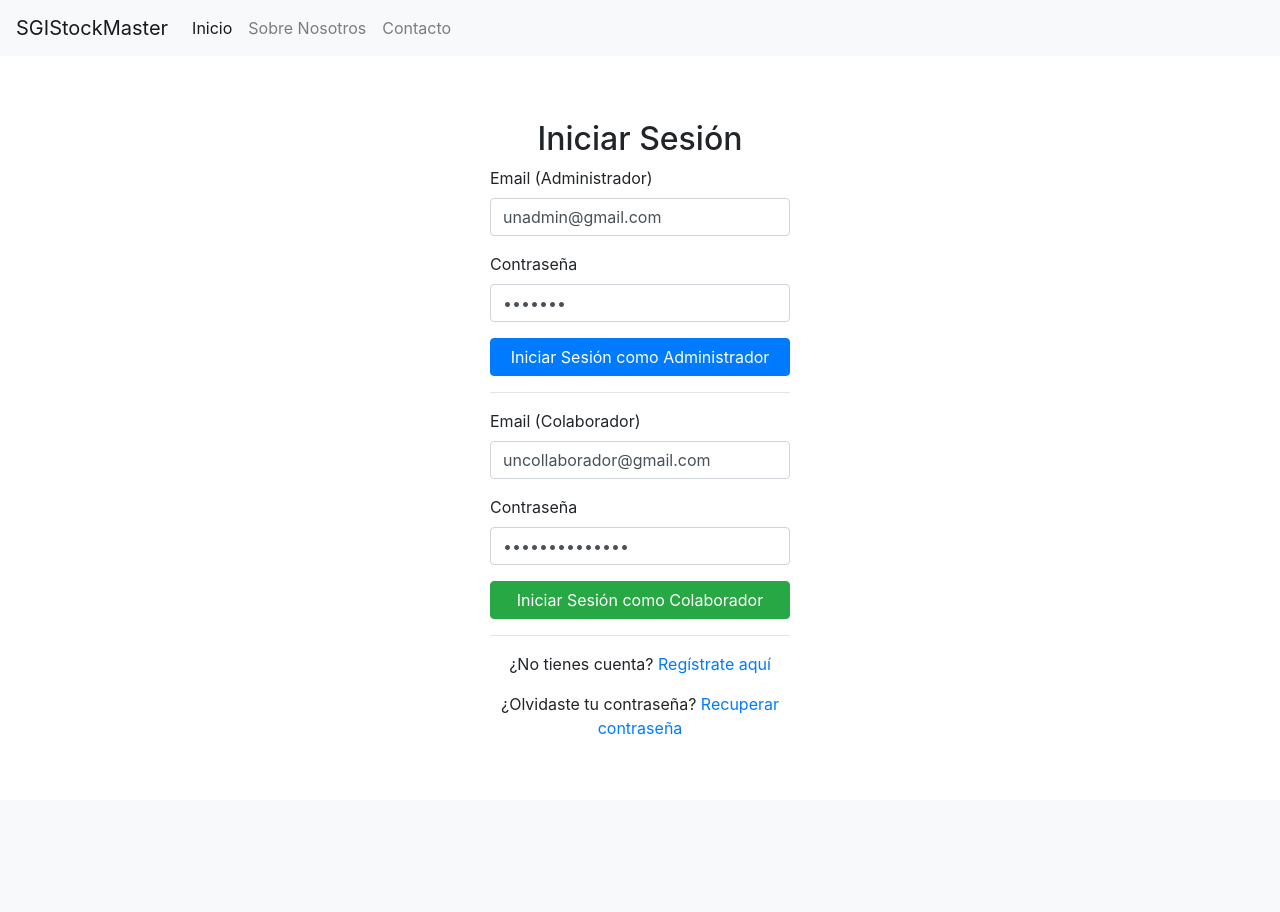
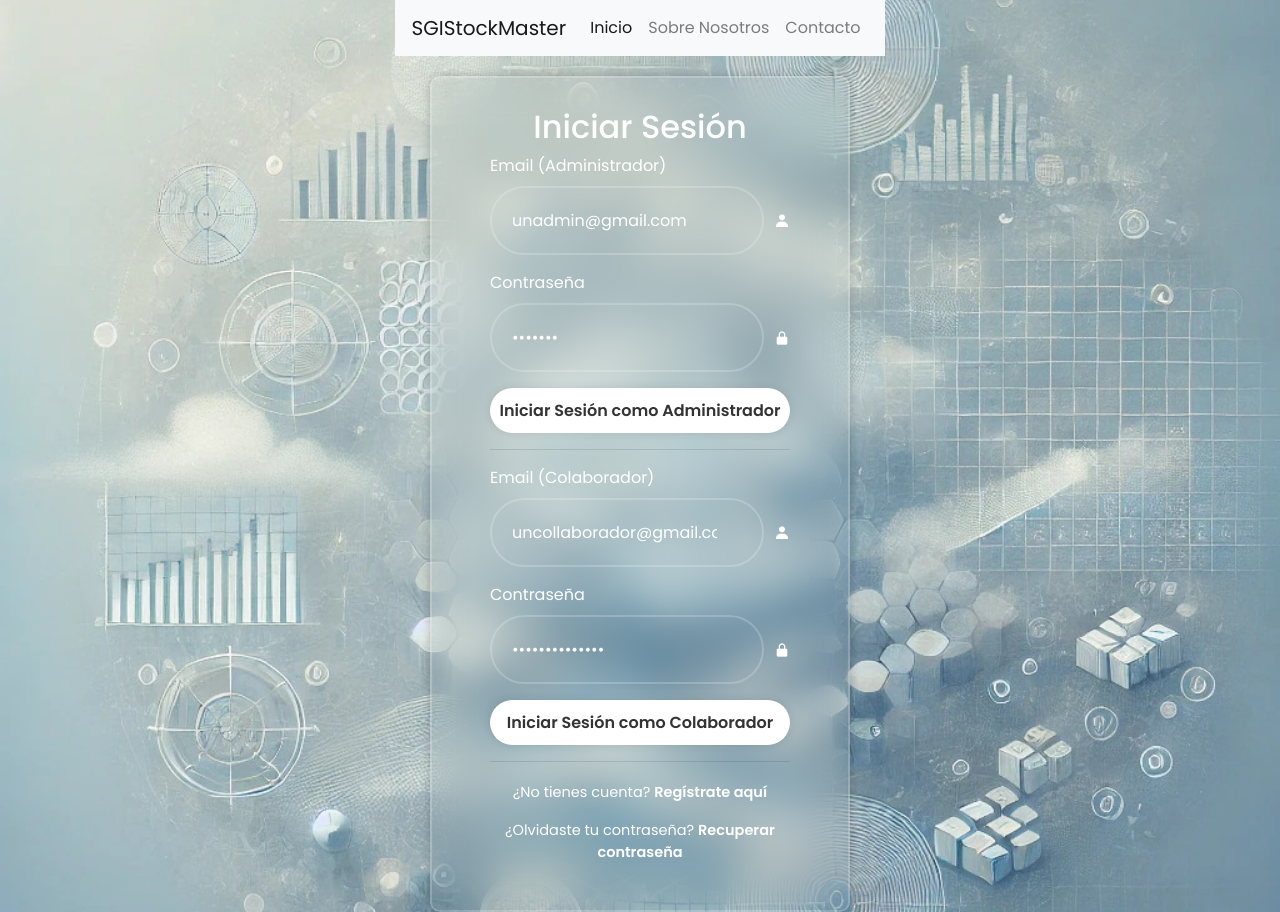
Before and after one commit to TheN1c0/Arct_pro_gsi, a Django app: page /inicio/ in a window 1280 px wide. Before the commit the page ends 735 px from the top, so only its background shows below. Run offline with Django 5.2, Linux system fonts and the light colour scheme; some libraries are stand-ins or nearby versions.

Commit message:
Se agregó estilo al inicio

```diff
--- a/SGIStockMaster/inventory_manager/static/css/SGI_inicio.css
+++ b/SGIStockMaster/inventory_manager/static/css/SGI_inicio.css
@@ -1,9 +1,17 @@
+@import url('https://fonts.googleapis.com/css2?family=Poppins:ital,wght@0,100;0,200;0,300;0,400;0,500;0,600;0,700;0,800;0,900;1,100;1,200;1,300;1,400;1,500;1,600;1,700;1,800;1,900&display=swap');
+
+*{
+    font-family: "Poppins", sans-serif;
+}
+
 body {
-
+    background-image: url('/static/images/fondo_inicio.jpg');
+    background-size: cover;
+    background-position: center;
     display: flex;
     flex-direction: column;
     min-height: 100vh;
-
+    align-items: center;
   }
 
   .navbar {
@@ -18,9 +26,82 @@ body {
     display: flex;
     justify-content: center;
     align-items: center;
-
+    width: 420px;
+    background: transparent;
+    border: 2px solid rgba(255, 255, 255, .2);
+    backdrop-filter: blur(20px);
+    box-shadow: 0 0 10px rgba(0, 0, 0, .2);
+    color: #fff;
+    border-radius: 10px;
+    padding: 30px 40px;
   }
 
   .login-form {
     width: 300px;
   }
+
+   .input_estilo {
+    display: flex;
+    align-items: center;
+    gap: 10px;
+}
+
+.input_estilo input {
+    flex: 1;
+}
+
+.input_box{
+    width: 100%;
+    height: 100%;
+    background: transparent;
+    border: none;
+    outline: none;
+    border: 2px solid rgba(255, 255, 255, .2);
+    border-radius: 40px;
+    font-size: 16px;
+    color: #fff;
+    padding: 20px 45px 20px 20px;
+}
+
+.input_box input::placeholder{
+    color: #fff;
+}
+
+.input_box i {
+    position: absolute;
+    right: 20px;
+    top: 50%;
+    transform: translateY(-50%);
+    font-size: 20px;
+}
+
+.boton_iniciarsesion{
+    width: 100%;
+    height: 45px;
+    background: #fff;
+    border: none;
+    outline: none;
+    border-radius: 40px;
+    box-shadow: 0 0 10px rgba(0, 0, 0, .1);
+    cursor: pointer;
+    font-size: 16px;
+    color: #333;
+    font-weight: 600;
+}
+
+.link_registro{
+    font-size: 14.5px;
+    text-align:center;
+    margin-top: 20px;
+    color: #fff;
+}
+
+.link_registro p a{
+    color: #fff;
+    text-decoration: none;
+    font-weight: 600;
+}
+
+.link_registro p a:hover{
+    text-decoration: underline;
+}
--- a/SGIStockMaster/inventory_manager/templates/inventory_manager/SGI_inicio.html
+++ b/SGIStockMaster/inventory_manager/templates/inventory_manager/SGI_inicio.html
@@ -13,6 +13,7 @@
 
   <link rel="stylesheet" href="https://maxcdn.bootstrapcdn.com/bootstrap/4.5.2/css/bootstrap.min.css">
   <link rel="stylesheet" href="{% static 'css/SGI_inicio.css' %}">
+  <link href='https://unpkg.com/boxicons@2.1.4/css/boxicons.min.css' rel='stylesheet'>
   <style>
 
 
@@ -74,20 +75,22 @@
         <div class="form-group">
 
           <label for="admin-email">Email (Administrador)</label>
-
-          <input type="email" class="form-control" id="admin-email" placeholder="Introduce tu email" value="unadmin@gmail.com">
-
+          <div class="input_estilo">
+          <input type="email" class="input_box" id="admin-email" placeholder="Introduce tu email" value="unadmin@gmail.com">
+          <i class='bx bxs-user'></i>
+          </div>
         </div>
 
         <div class="form-group">
 
           <label for="admin-password">Contraseña</label>
-
-          <input type="password" class="form-control" id="admin-password" placeholder="Introduce tu contraseña" value="unadmin">
-
+          <div class="input_estilo">
+          <input type="password" class="input_box" id="admin-password" placeholder="Introduce tu contraseña" value="unadmin">
+          <i class='bx bxs-lock-alt' ></i>
+          </div>
         </div>
 
-        <button type="submit" class="btn btn-primary btn-block">Iniciar Sesión como Administrador</button>
+        <button type="submit" class="boton_iniciarsesion">Iniciar Sesión como Administrador</button>
 
       </form>
 
@@ -104,39 +107,41 @@
         <div class="form-group">
 
           <label for="collaborator-email">Email (Colaborador)</label>
-
-          <input type="email" class="form-control" id="collaborator-email" placeholder="Introduce tu email" value="uncollaborador@gmail.com">
-
+          <div class="input_estilo">
+            <input type="email" class="input_box" id="collaborator-email" placeholder="Introduce tu email" value="uncollaborador@gmail.com">
+            <i class='bx bxs-user'></i>
+          </div>
         </div>
 
         <div class="form-group">
 
           <label for="collaborator-password">Contraseña</label>
-
-          <input type="password" class="form-control" id="collaborator-password" placeholder="Introduce tu contraseña" value="uncollaborador">
-
+          <div class="input_estilo">
+            <input type="password" class="input_box" id="collaborator-password" placeholder="Introduce tu contraseña" value="uncollaborador">
+            <i class='bx bxs-lock-alt' ></i>
+          </div>
         </div>
 
-        <button type="submit" class="btn btn-success btn-block">Iniciar Sesión como Colaborador</button>
+        <button type="submit" class="boton_iniciarsesion">Iniciar Sesión como Colaborador</button>
 
       </form>
 
 
 
       <hr>
+      <div class="link_registro">
+        <p >
 
-      <p class="text-center">
+          ¿No tienes cuenta? <a href="{% url 'registrarse' %}">Regístrate aquí</a>
 
-        ¿No tienes cuenta? <a href="{% url 'registrarse' %}">Regístrate aquí</a>
+        </p>
 
-      </p>
+        <p >
 
-      <p class="text-center">
+          ¿Olvidaste tu contraseña? <a href="{% url 'recuperar_contrasena' %}">Recuperar contraseña</a>
 
-        ¿Olvidaste tu contraseña? <a href="{% url 'recuperar_contrasena' %}">Recuperar contraseña</a>
-
-      </p>
-
+        </p>
+      </div>
     </div>
 
   </div>
```
Also changed, not shown: SGIStockMaster/inventory_manager/static/images/fondo_inicio.jpg (added).
